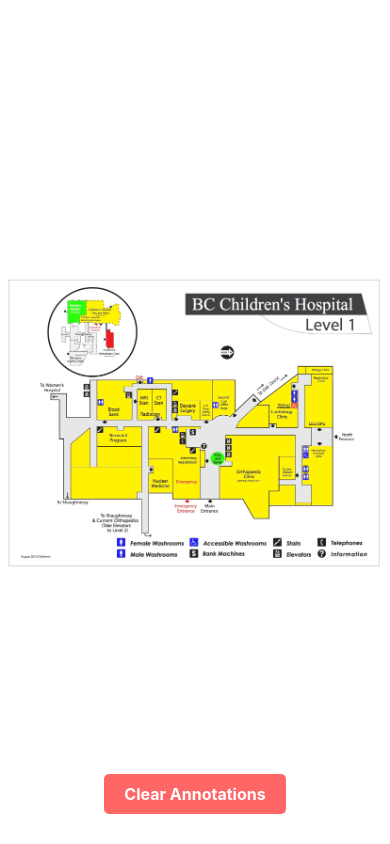
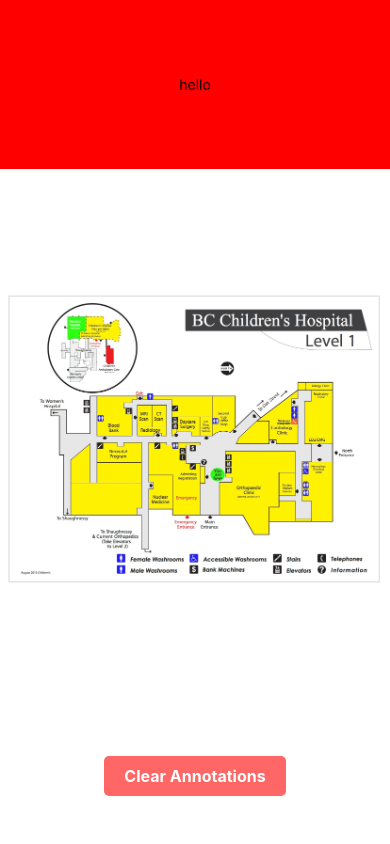
Before and after one commit to jaymeliao/EddyMapApp, a React Native app: screen / in a window 390 px wide. Built offline with nearby package versions, Linux system fonts and the light colour scheme.

Commit message:
adjust finger's touch point and where the drawing happens

```diff
--- a/App.js
+++ b/App.js
@@ -1,22 +1,33 @@
 import { StatusBar } from "expo-status-bar";
 import { StyleSheet, Text, View, TextInput } from "react-native";
 import MapCanvas from "./component/MapCanvas";
+
 export default function App() {
   return (
-
-      <MapCanvas/>
-
+    <View style={styles.container}>
+      <View style={styles.searchArea}>
+        <Text>hello</Text>
+      </View>
+      <View style={styles.mapArea}>
+        <MapCanvas />
+      </View>
+    </View>
   );
 }
 
 const styles = StyleSheet.create({
   container: {
     flex: 1,
-    alignItems: "center",
-    justifyContent: "center",
     backgroundColor: "#f38020",
   },
-  greet: {
-    color: "red",
+  searchArea: {
+    flex: 2,  // 20% of the screen height
+    backgroundColor: "#ff0000",
+    justifyContent: "center",
+    alignItems: "center",
+  },
+  mapArea: {
+    flex: 8,  // 80% of the screen height
+    backgroundColor: "#fff",
   },
 });
--- a/component/MapCanvas.js
+++ b/component/MapCanvas.js
@@ -13,7 +13,11 @@
   const panResponder = PanResponder.create({
     onStartShouldSetPanResponder: () => true,
     onPanResponderMove: (evt, gestureState) => {
-      const newPoint = formatCoordinate(gestureState.moveX, gestureState.moveY);
+      // Get the correct touch position relative to the map area
+      const newX = gestureState.moveX;
+      const newY = gestureState.moveY - (height * 0.2); // Adjust for the 20% height taken by the search area or any padding
+
+      const newPoint = formatCoordinate(newX, newY);
 
       if (currentPath === '') {
         // Ensure the path starts with a valid 'M' (move to)
@@ -41,7 +45,7 @@
   return (
     <View style={styles.container}>
       {/* Floor Plan Image */}
-      <View style={styles.floorPlanContainer}>
+      <View style={styles.mapArea}>
         <Image
           source={require('../assets/floorplan.jpg')} // Replace with your floor plan image
           style={styles.floorPlan}
@@ -71,10 +75,10 @@
             />
           )}
         </Svg>
+
+        {/* Drawing surface for touch gestures */}
+        <View {...panResponder.panHandlers} style={styles.drawingOverlay} />
       </View>
-
-      {/* Drawing surface for touch gestures */}
-      <View {...panResponder.panHandlers} style={styles.drawingOverlay} />
 
       {/* Clear Button */}
       <View style={styles.controlsContainer}>
@@ -91,25 +95,24 @@
     flex: 1,
     backgroundColor: '#fff',
   },
-  floorPlanContainer: {
-    width: width,
-    height: height,
+  mapArea: {
+    flex: 8,  // 80% of the screen height
+    width: '100%',
+    backgroundColor: "#fff",
   },
   floorPlan: {
-    width: width,
-    height: height,
+    width: '100%',
+    height: '100%',
     position: 'absolute',
   },
   drawingOverlay: {
-    position: 'absolute',
     width: '100%',
     height: '100%',
+    position: 'absolute',
   },
   controlsContainer: {
-    position: 'absolute',
-    bottom: 30,
-    left: 0,
-    right: 0,
+    flex: 2,  // 20% of the screen height for the buttons
+    justifyContent: 'center',
     alignItems: 'center',
   },
   clearButton: {
```
